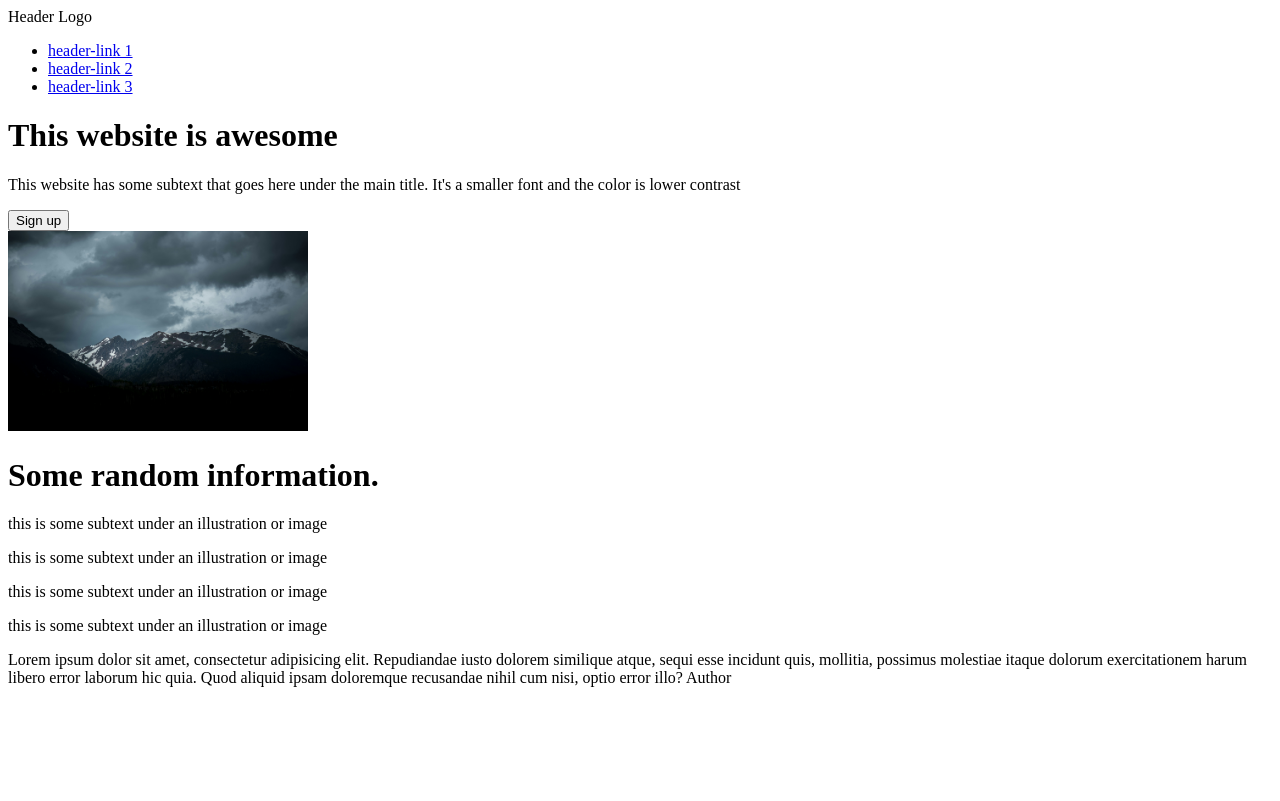
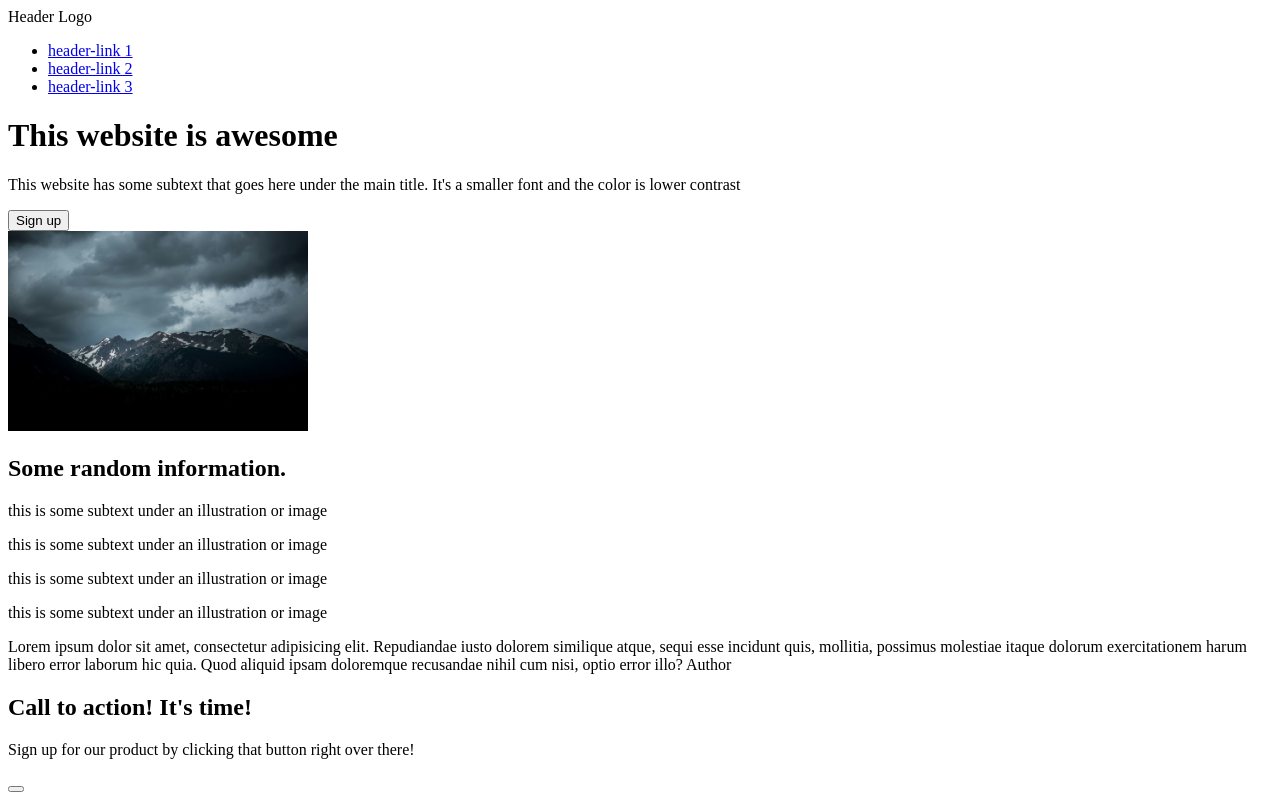
Before and after one commit to petyahyria/odin-landing-page-petyahyria, a plain HTML site: page index.html in a window 1280 px wide. Drawn offline with Linux system fonts and the light colour scheme.

Commit message:
Add fourth section with call to action (index.html)

```diff
--- a/index.html
+++ b/index.html
@@ -27,7 +27,7 @@
             <img src="images/hero-image.jpg" alt="image of nature" width="300px">
         </div>
         <div class="second-section">
-            <h1>Some random information.</h1>
+            <h2>Some random information.</h1>
             <div class="cards">
                 <div class="card">
                     <div class="card-image"></div>
@@ -56,5 +56,14 @@
             <span class="author">Author</span>
         </p>
     </div>
+    <div class="fourth-section">
+        <div class="call-to-action">
+            <div class="section-wrapper">
+                <h2 class="section-title">Call to action! It's time!</h1>
+                <p class="section-text">Sign up for our product by clicking that button right over there!</p>
+            </div>
+            <button class="sign-up-btn"></button>
+        </div>
+    </div>
 </body>
 </html>
```
